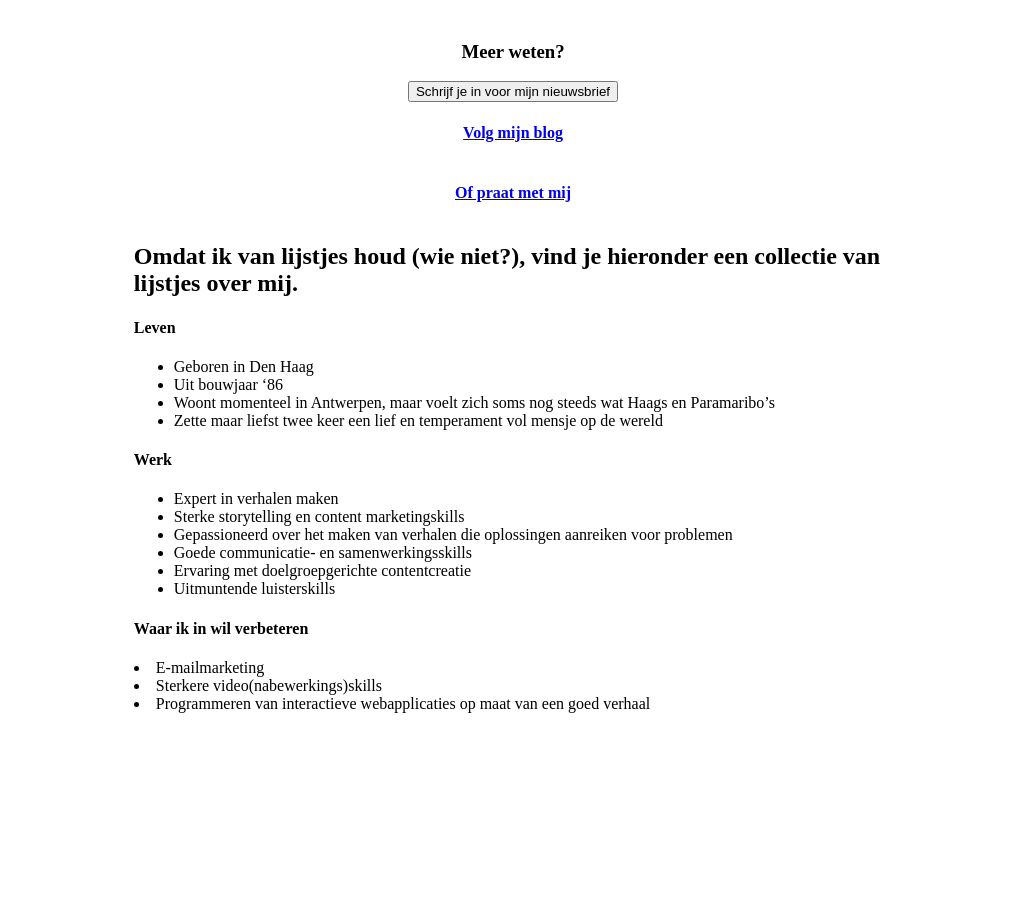
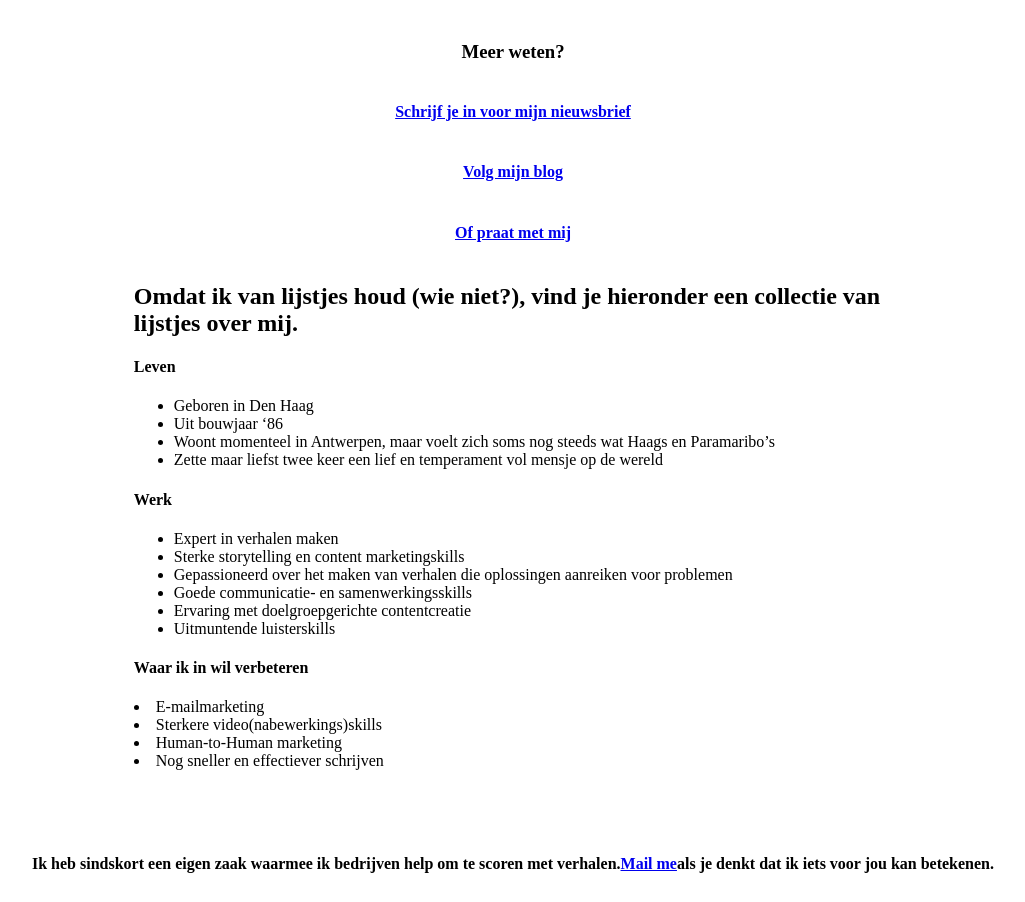
Before and after one commit to jaduh/freelancejade, a Gatsby site: page /about in a window 1280 px wide. Shown: the part 1081-1983 px from the top of the page, without its empty margins (127-1152 px from the left). Before the commit the page ends 1857 px from the top, so only its background shows below. Built offline with nearby package versions, Linux system fonts and the light colour scheme; Gatsby itself is replaced by a stand-in of ours.

Commit message:
kleine aanpassingen about

```diff
--- a/src/pages/about.js
+++ b/src/pages/about.js
@@ -29,7 +29,7 @@ const AboutPage = () => (
 <div className="center-column">
 <h3>Meer weten?</h3>
 <a href="https://expert-experimenter-9255.ck.page/209f4ab0d8
-"><button>Schrijf je in voor mijn nieuwsbrief</button></a>
+"><h4>Schrijf je in voor mijn nieuwsbrief</h4></a>
 <a href="/"><h4>Volg mijn blog</h4></a>
 
 <a href="mailto:jadeyorks@gmail.com?Subject=Hoi%20Ik%20moet%20je%20spreken!again" target="_top"><h4>Of praat met mij</h4></a>
@@ -71,9 +71,20 @@ const AboutPage = () => (
 </li>
 <li>Sterkere video(nabewerkings)skills
 </li>
-<li>Programmeren van interactieve webapplicaties op maat van een goed verhaal
+<li>Human-to-Human marketing
+</li>
+<li>Nog sneller en effectiever schrijven
 </li>
     </div>
+<div className="center-column">
+  <h4>Ik heb sindskort een eigen zaak waarmee ik bedrijven help om te scoren met verhalen.
+
+        <a href="mailto:jadeyorks@gmail.com?Subject=Hoi%20Ik%20moet%20je%20spreken!again">Mail me</a>
+        als je denkt dat ik iets voor jou kan betekenen.
+
+  </h4>
+</div>
+
   </div>
 )
 
```
